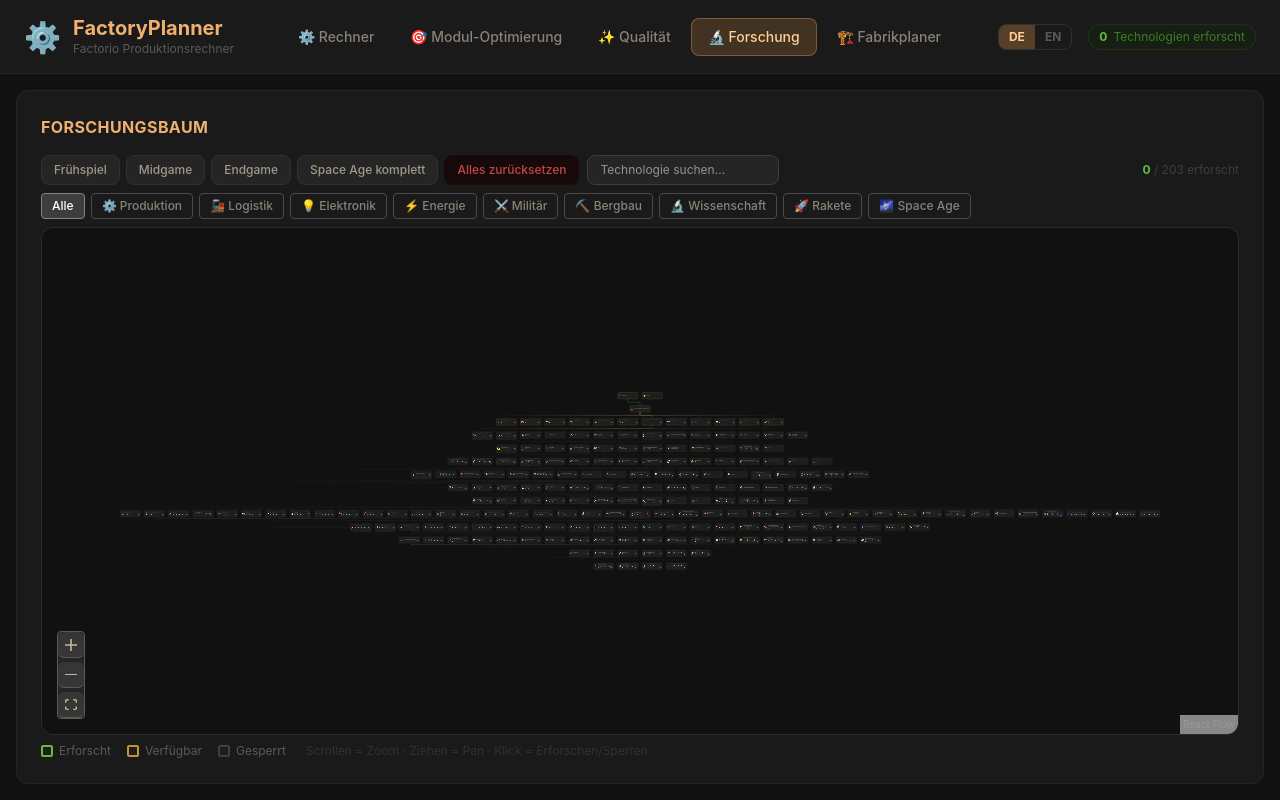
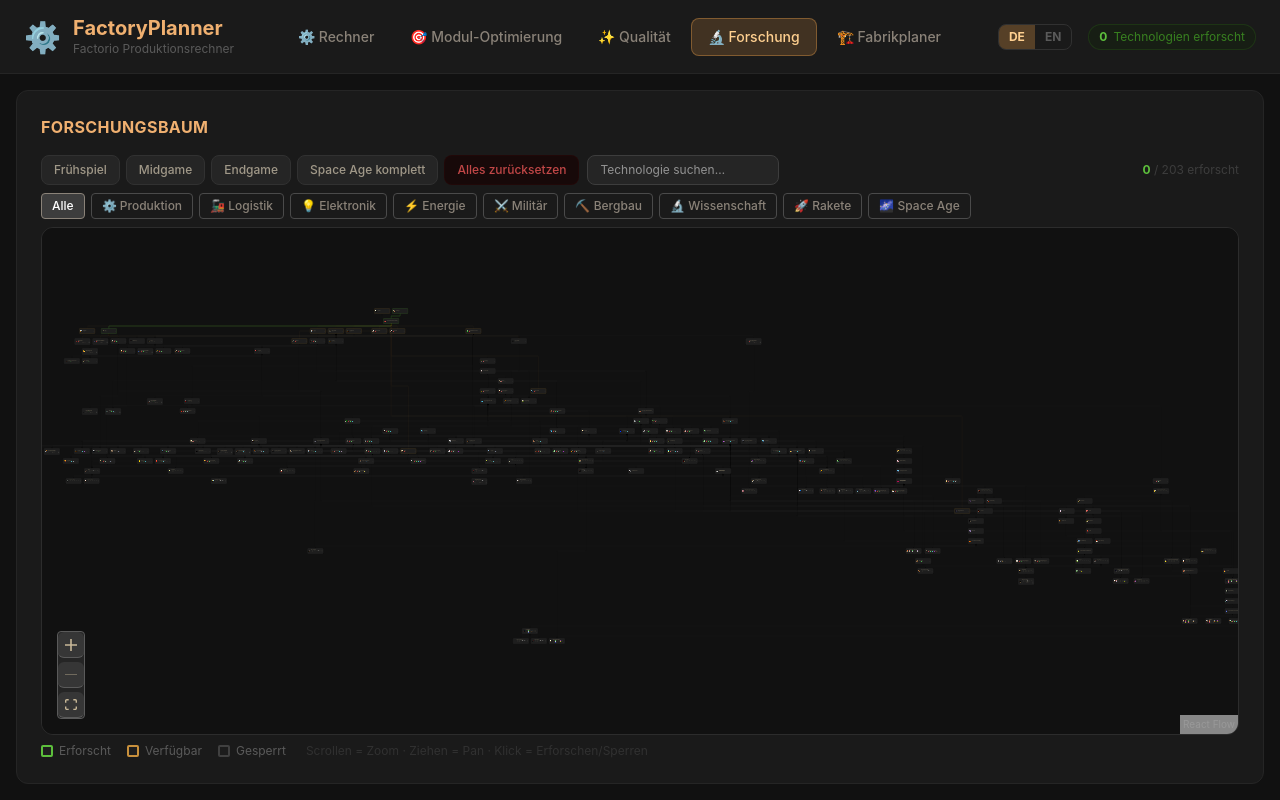
Before and after one commit to Tauli89/factory-planner, a React (Vite) app: page / in a window 1280 px wide. Both pictures are taken after a click on the button "🔬 Forschung". Built offline with nearby package versions, Linux system fonts and the light colour scheme.

Commit message:
feat: Dagre-Layout für kreuzungsfreie Forschungsbaum-Linien
Ersetzt berechnePositionen() durch @dagrejs/dagre (TB-Layout, ranksep 80,
nodesep 50). Positionen werden per useMemo aus nodes+edges berechnet und
an ReactFlow übergeben – Linienkreuzungen werden automatisch minimiert.

```diff
--- a/package.json
+++ b/package.json
@@ -10,6 +10,7 @@
     "preview": "vite preview"
   },
   "dependencies": {
+    "@dagrejs/dagre": "^3.0.0",
     "@xyflow/react": "^12.10.2",
     "react": "^19.2.5",
     "react-dom": "^19.2.5"
--- a/src/components/ForschungsBaum.jsx
+++ b/src/components/ForschungsBaum.jsx
@@ -20,6 +20,7 @@
 import Icon from './Icon';
 import { useForschung } from '../context/ForschungContext';
 import { useSprache } from '../context/SprachContext';
+import { berechneDagreLayout } from '../utils/dagreLayout';
 
 class BaumFehlerGrenze extends Component {
   state = { fehler: null };
@@ -52,8 +53,6 @@
 const KARTE_B     = 310;
 const KARTE_H     = 100;
 const KARTE_H_LVL = 120;
-const ABSTAND_X   = 370;  // KARTE_B (310) + 60px Luft
-const ABSTAND_Y   = 200;  // KARTE_H_LVL (120) + 80px Luft
 
 // Science-Pack Kurzschlüssel → vollständige Item-ID (für Icon-Komponente)
 const PACK_KEY_TO_ITEM_ID = {
@@ -80,57 +79,6 @@
 );
 const TECH_LAYOUT_MAP = Object.fromEntries(TECH_LAYOUT.map(t => [t.id, t]));
 
-function berechnePositionen() {
-  const nachfolger = {};
-  for (const t of TECH_LAYOUT) nachfolger[t.id] = [];
-  for (const t of TECH_LAYOUT) {
-    for (const pre of t.prerequisites) {
-      if (TECH_LAYOUT_MAP[pre]) nachfolger[pre].push(t.id);
-    }
-  }
-
-  const tiefe = {};
-  const rootIds = TECH_LAYOUT
-    .filter(t => t.prerequisites.every(p => !TECH_LAYOUT_MAP[p]))
-    .map(t => t.id);
-  for (const id of rootIds) tiefe[id] = 0;
-
-  const besucht = new Set();
-  let queue = [...rootIds];
-  while (queue.length) {
-    const next = [];
-    for (const id of queue) {
-      if (besucht.has(id)) continue;
-      besucht.add(id);
-      for (const nf of nachfolger[id]) {
-        tiefe[nf] = Math.max(tiefe[nf] ?? 0, (tiefe[id] ?? 0) + 1);
-        next.push(nf);
-      }
-    }
-    queue = next;
-  }
-
-  const ebenen = {};
-  for (const t of TECH_LAYOUT) {
-    const e = tiefe[t.id] ?? 0;
-    if (!ebenen[e]) ebenen[e] = [];
-    ebenen[e].push(t.id);
-  }
-
-  const maxProEbene = Math.max(...Object.values(ebenen).map(ids => ids.length));
-
-  const pos = {};
-  for (const [e, ids] of Object.entries(ebenen)) {
-    const offsetX = ((maxProEbene - ids.length) / 2) * ABSTAND_X;
-    ids.forEach((id, i) => {
-      pos[id] = {
-        x: offsetX + i * ABSTAND_X,
-        y: parseInt(e) * ABSTAND_Y,
-      };
-    });
-  }
-  return pos;
-}
 
 const HANDLE_STYLE = { background: 'transparent', border: 'none', width: 0, height: 0 };
 
@@ -404,8 +352,6 @@
 
 const nodeTypes = { techNode: TechNode, levelNode: LevelNode };
 
-const POSITIONEN = berechnePositionen();
-
 // ── Hauptkomponente ───────────────────────────────────────────────────────────
 export default function ForschungsBaum() {
   const { erforscht, infiniteLevels, toggle, setzePreset, allesZuruecksetzen, setzeLevel, boni } = useForschung();
@@ -440,9 +386,6 @@
     const edges = [];
 
     for (const tech of TECH_LAYOUT) {
-      const pos = POSITIONEN[tech.id];
-      if (!pos) continue;
-
       const dimmed      = gefilterteTech !== null && !gefilterteTech.has(tech.id);
       const highlighted = sucheAktiv && gefilterteTech !== null && gefilterteTech.has(tech.id);
       const gruppenInfo = LEVEL_GRUPPE_VON_TECH[tech.id];
@@ -460,7 +403,7 @@
         nodes.push({
           id: tech.id,
           type: 'levelNode',
-          position: pos,
+          position: { x: 0, y: 0 },
           data: { gruppe, aktuellesLevel, onSetzeLevel: handleSetzeLevel, sprache, dimmed, highlighted, techId: tech.id },
         });
       } else {
@@ -469,7 +412,7 @@
         nodes.push({
           id: tech.id,
           type: 'techNode',
-          position: pos,
+          position: { x: 0, y: 0 },
           data: { tech, istErforscht, depsFehlen, onToggle: handleToggle, sprache, dimmed, highlighted },
         });
       }
@@ -495,6 +438,11 @@
 
     return { nodes, edges };
   }, [erforscht, infiniteLevels, sprache, gefilterteTech, sucheAktiv, handleToggle, handleSetzeLevel]);
+
+  const positionierteNodes = useMemo(
+    () => berechneDagreLayout(nodes, edges, KARTE_B, KARTE_H_LVL),
+    [nodes, edges],
+  );
 
   // Summe aller Stufen: Level-Gruppen zählen als aktuellesLevel, reguläre Techs als 0 oder 1
   const anzahlErforscht = useMemo(() => {
@@ -617,7 +565,7 @@
       <BaumFehlerGrenze>
         <div className="flex-1 min-h-0 rounded-xl border border-gray-700/80 overflow-hidden">
           <ReactFlow
-            nodes={nodes}
+            nodes={positionierteNodes}
             edges={edges}
             nodeTypes={nodeTypes}
             fitView
--- /dev/null
+++ b/src/utils/dagreLayout.js
@@ -0,0 +1,26 @@
+import dagre from '@dagrejs/dagre';
+
+export function berechneDagreLayout(nodes, edges, nodeWidth, nodeHeight) {
+  const g = new dagre.graphlib.Graph();
+  g.setDefaultEdgeLabel(() => ({}));
+  g.setGraph({
+    rankdir: 'TB',
+    ranksep: 80,
+    nodesep: 50,
+    marginx: 20,
+    marginy: 20,
+  });
+  nodes.forEach(node => g.setNode(node.id, { width: nodeWidth, height: nodeHeight }));
+  edges.forEach(edge => g.setEdge(edge.source, edge.target));
+  dagre.layout(g);
+  return nodes.map(node => {
+    const dagreNode = g.node(node.id);
+    return {
+      ...node,
+      position: {
+        x: dagreNode.x - nodeWidth / 2,
+        y: dagreNode.y - nodeHeight / 2,
+      },
+    };
+  });
+}
```
Also changed, not shown: 1 other file (tests, documents, lock files or other folders).
